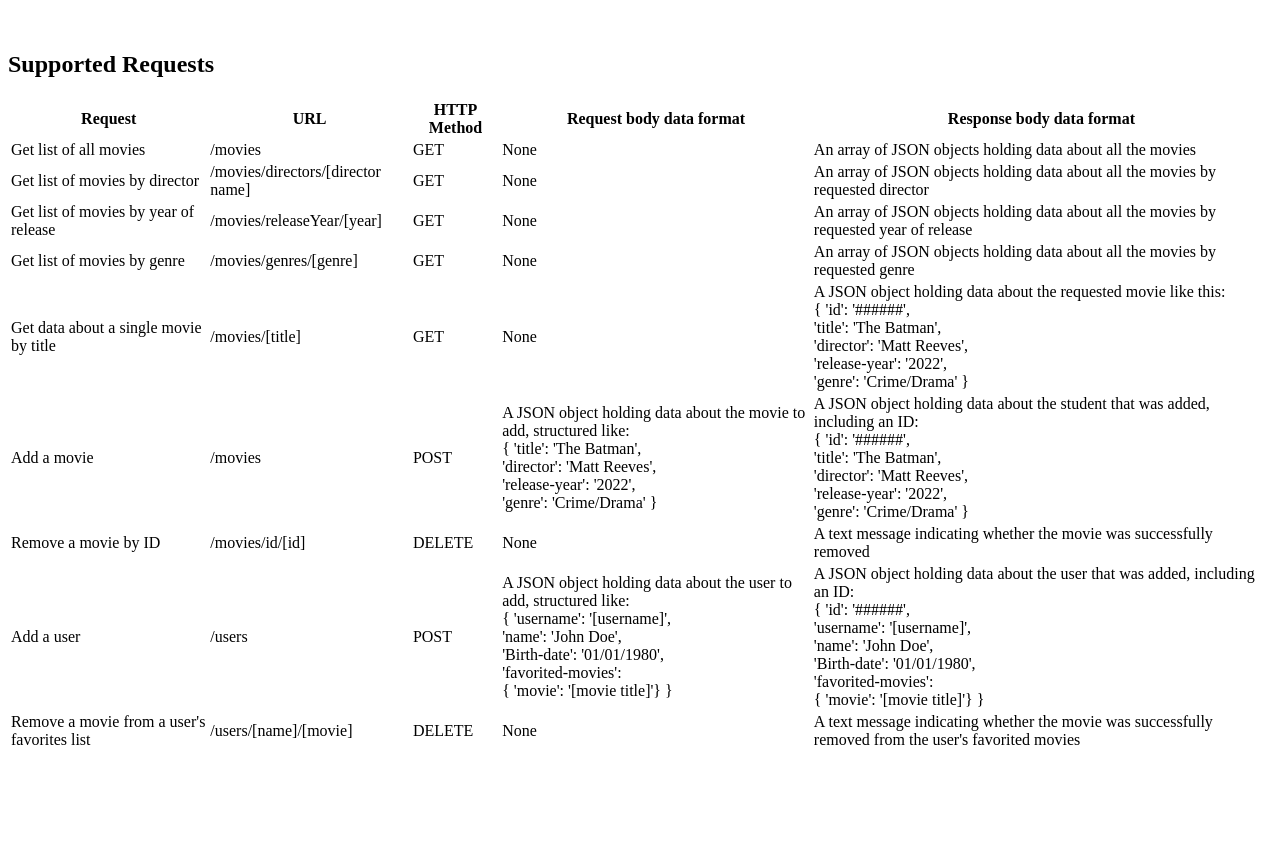
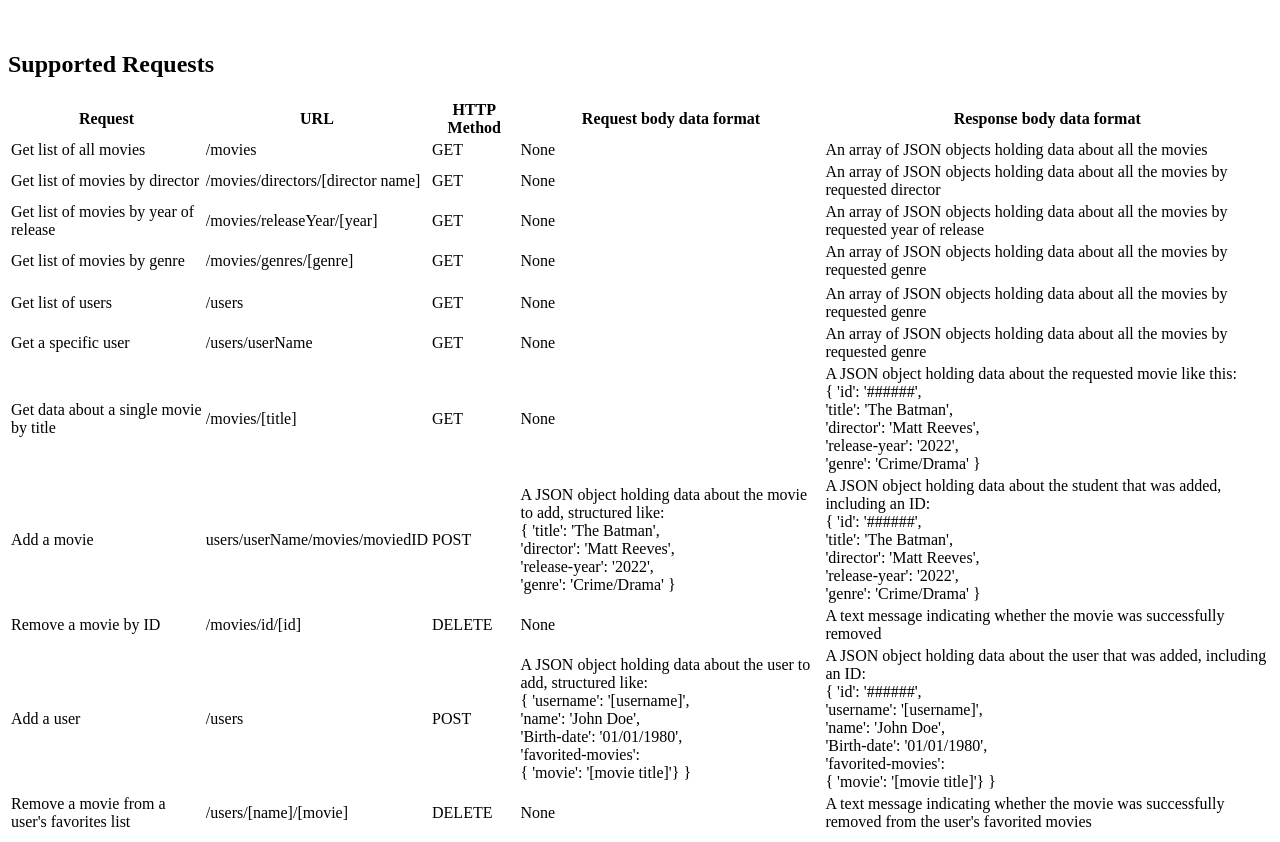
Before and after one commit to skhan139/KhanMovie_api, a website: page public/documentation.html in a window 1280 px wide. Shown: the part 101-943 px from the top of the page. Before the commit the page ends 861 px from the top, so only its background shows below. Drawn offline with Linux system fonts and the light colour scheme.

Commit message:
2.8 updated

```diff
--- a/public/documentation.html
+++ b/public/documentation.html
@@ -52,6 +52,20 @@
       <td>An array of JSON objects holding data about all the movies by requested genre</td>
     </tr>
     <tr>
+    <tr>
+        <td>Get list of users</td>
+        <td>/users</td>
+        <td>GET</td>
+        <td>None</td>
+        <td>An array of JSON objects holding data about all the movies by requested genre</td>
+    </tr>
+    <tr>
+      <td>Get a specific user</td>
+      <td>/users/userName</td>
+      <td>GET</td>
+      <td>None</td>
+      <td>An array of JSON objects holding data about all the movies by requested genre</td>
+    </tr>
       <td>Get data about a single movie by title</td>
       <td>/movies/[title]</td>
       <td>GET</td>
@@ -67,7 +81,7 @@
     </tr>
     <tr>
       <td>Add a movie</td>
-      <td>/movies</td>
+      <td>users/userName/movies/moviedID</td>
       <td>POST</td>
       <td>
         A JSON object holding data about the movie to add, structured
```
Also changed, not shown: index.js (+12 -19 lines).
